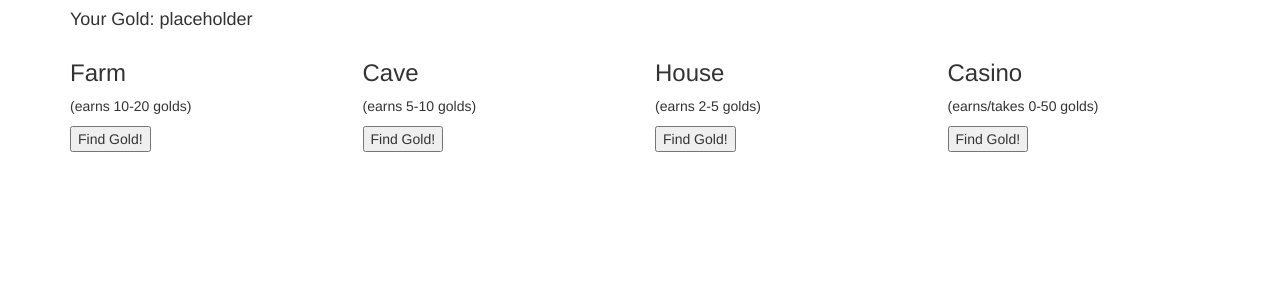
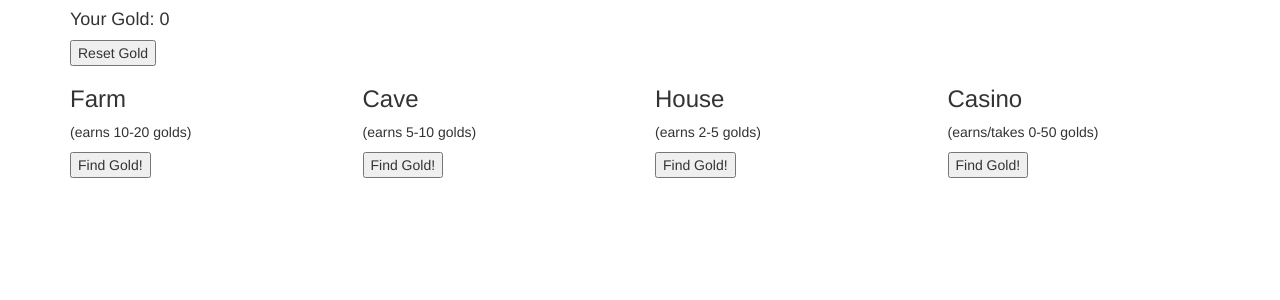
Before and after one commit to chenjimmym/Django_Practice-NinjaGold, a Django app: page / in a window 1280 px wide. Shown: the top 300 px of the page. Run offline with Django 3.2, Linux system fonts and the light colour scheme; some libraries are stand-ins or nearby versions.

Commit message:
gold working

```diff
--- a/apps/gold/templates/gold/index.html
+++ b/apps/gold/templates/gold/index.html
@@ -8,10 +8,16 @@
     </head>
     <body>
         <div class="container">
-            <h4>Your Gold: placeholder</h4>
+            <h4>Your Gold: {{request.session.gold_amount}}</h4>
+            <form action="/process_gold" method="post">
+                {% csrf_token %}
+                <input type="hidden" name="place" value="reset">
+                <input type="submit" value="Reset Gold">
+            </form>
             <div class="row">
                 <div class="col-md-3">
                     <form action="/process_gold" method="post">
+                        {% csrf_token %}
                         <h3>Farm</h3>
                         <p>(earns 10-20 golds)</p>
                         <input type="hidden" name="place" value="farm">
@@ -20,6 +26,7 @@
                 </div>
                 <div class="col-md-3">
                     <form action="/process_gold" method="post">
+                        {% csrf_token %}
                         <h3>Cave</h3>
                         <p>(earns 5-10 golds)</p>
                         <input type="hidden" name="place" value="cave">
@@ -28,6 +35,7 @@
                 </div>
                 <div class="col-md-3">
                     <form action="/process_gold" method="post">
+                        {% csrf_token %}
                         <h3>House</h3>
                         <p>(earns 2-5 golds)</p>
                         <input type="hidden" name="place" value="house">
@@ -36,6 +44,7 @@
                 </div>
                 <div class="col-md-3">
                     <form action="/process_gold" method="post">
+                        {% csrf_token %}
                         <h3>Casino</h3>
                         <p>(earns/takes 0-50 golds)</p>
                         <input type="hidden" name="place" value="casino">
--- a/apps/gold/urls.py
+++ b/apps/gold/urls.py
@@ -3,4 +3,5 @@ from . import views
 
 urlpatterns = [
     url(r'^$', views.index),
+    url(r'^process_gold$', views.process_gold),
 ]
--- a/apps/gold/views.py
+++ b/apps/gold/views.py
@@ -1,5 +1,22 @@
 from django.shortcuts import render, redirect
+import random
 
 # Create your views here.
 def index(request):
+    if not 'gold_amount' in request.session:
+        request.session['gold_amount'] = 0
     return render(request, 'gold/index.html')
+
+def process_gold(request):
+    if request.method == "POST":
+        if request.POST['place'] == 'farm':
+            request.session['gold_amount'] += random.randrange(10,21)
+        if request.POST['place'] == 'cave':
+            request.session['gold_amount'] += random.randrange(5,11)
+        if request.POST['place'] == 'house':
+            request.session['gold_amount'] += random.randrange(2,6)
+        if request.POST['place'] == 'casino':
+            request.session['gold_amount'] += random.randrange(-50,50)
+        if request.POST['place'] == 'reset':
+            request.session['gold_amount'] = 0
+    return redirect('/')
```
Also changed, not shown: db.sqlite3, 2 other files.
